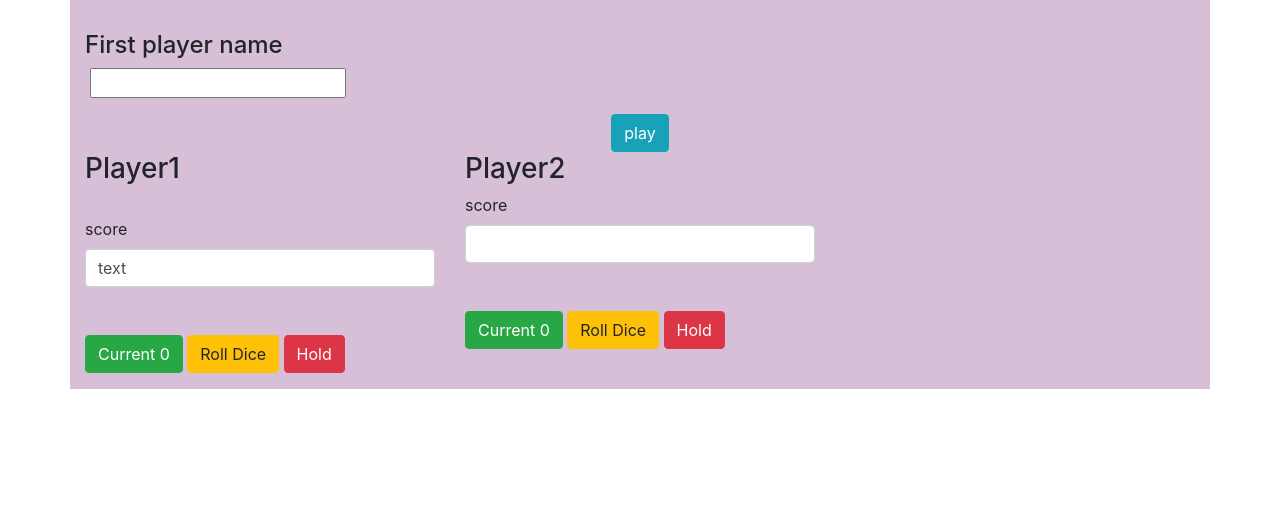
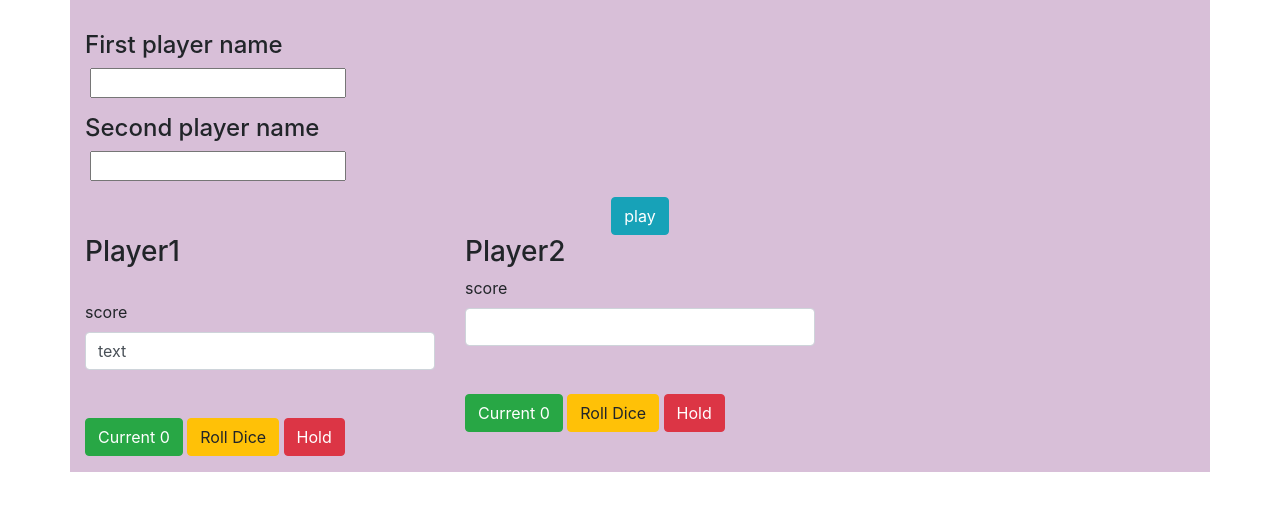
Before and after one commit to Rosemarymagoma/pig-dice, a plain HTML site: page index.html in a window 1280 px wide. Shown: the part 49-560 px from the top of the page. Drawn offline with Linux system fonts and the light colour scheme.

Commit message:
add label for second player name

```diff
--- a/index.html
+++ b/index.html
@@ -18,7 +18,13 @@
             <input id="firstPlayer" name="form-control" type="text">
           </div>
         </div>
-
+        <h4>Second player name</h4>
+        <div class="form-group">
+          <div class="second-player-name">
+            <label for="second-player-name"></label>
+            <input id="secondPlayer" name="form-control" type="text">
+          </div>
+        </div>
         <div class="played">
           <button class="btn btn-info" name="button">play</button>
         </div>
```
